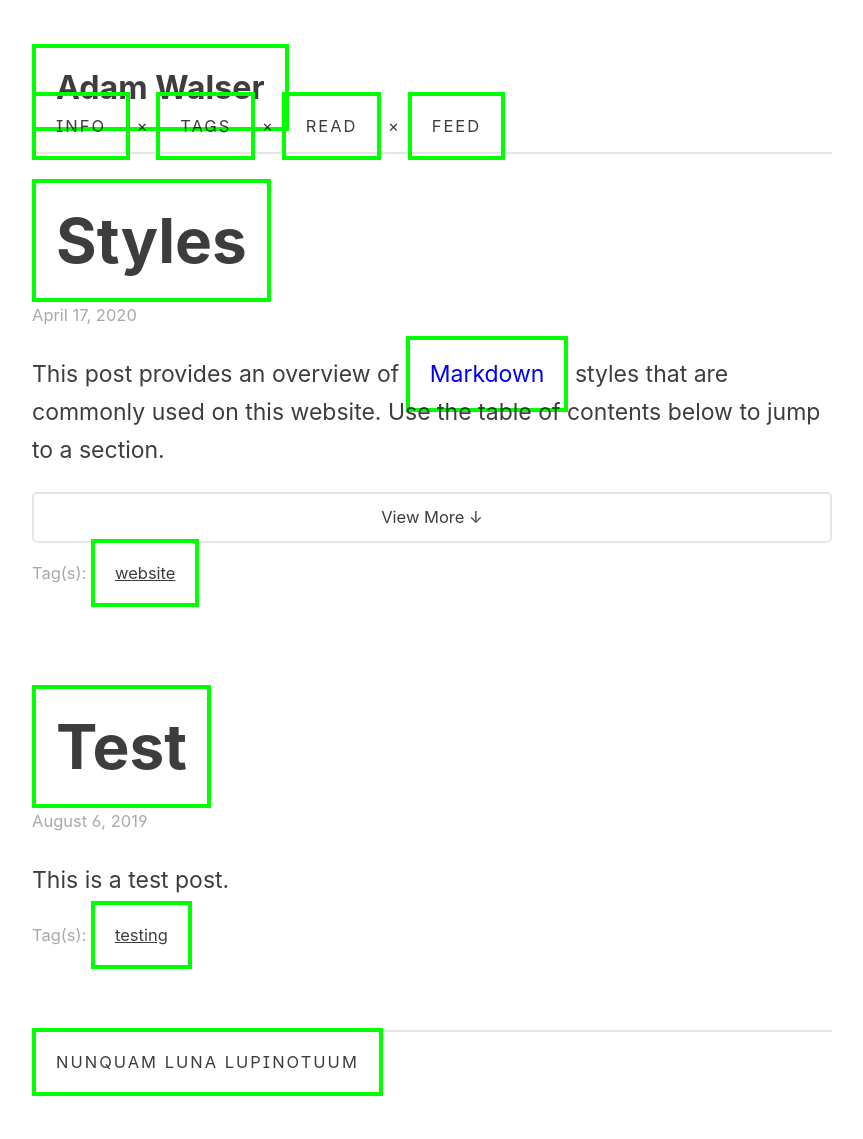
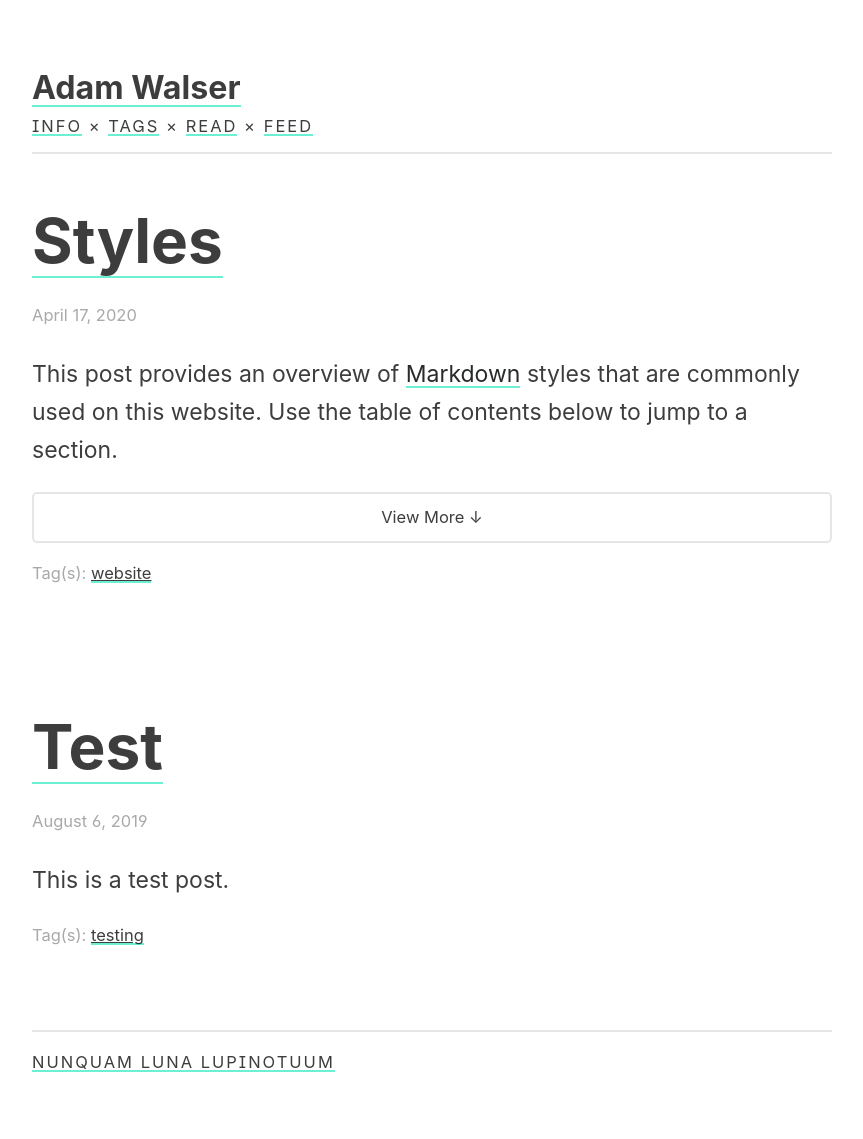
Before and after one commit to ajpwalser/ajpwalser.github.io, a Jekyll site: the page built from index.html, in a window 1280 px wide. Shown: the whole page, without its empty margins (208-1071 px from the left). Built offline with Jekyll 4.4.1, drawn with Linux system fonts in a browser that asks for light colours; some web fonts are replaced; the list of posts is cut into pages by our own code.

Commit message:
Update style.css

```diff
--- a/css/style.css
+++ b/css/style.css
@@ -69,14 +69,14 @@ footer a:hover {
 /* Links */
 
 a:link {
-	text-decoration: none;
-    border: 4px solid #00ff00;
-    padding: 20px;
-    -webkit-transition: padding 100ms;
-    -moz-transition: padding 100ms;
-    -ms-transition: padding 100ms;
-    -o-transition: padding 100ms;
-    transition: padding 100ms;
+text-decoration: none;
+  color: #292a2a;
+  transition: box-shadow .15s;
+  box-shadow: inset 0 -2px 0 0 #6cefd3;
+}
+
+a:hover {
+	box-shadow: inset 0 -2rem 0 0 #6cefd3;
 }
 
 /* Headings */
```
